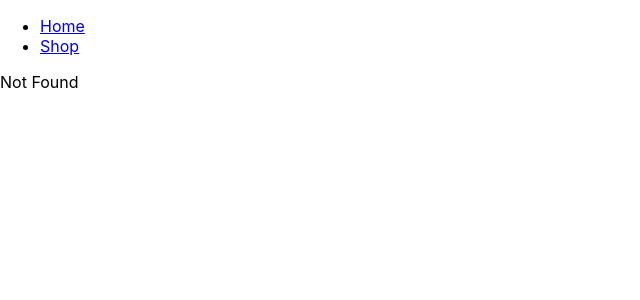
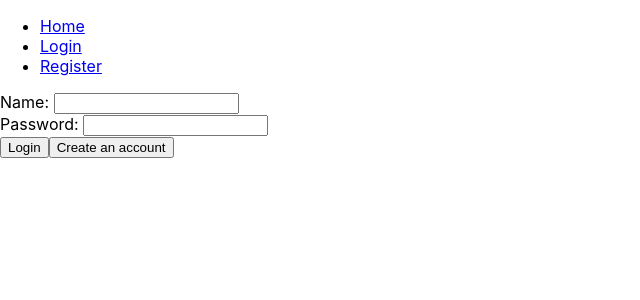
Before and after one commit to MartinHanak/pixel_frontend, a React (Create React App) app: page /login in a window 1280 px wide. Before the commit this address had no page. Shown: the top 300 px of the page, without its empty margins (0-640 px from the left). Built offline with nearby package versions, Linux system fonts and the light colour scheme.

Commit message:
Add Redux

```diff
--- a/src/App.tsx
+++ b/src/App.tsx
@@ -2,6 +2,7 @@ import React from 'react';
 import { Route, Routes } from 'react-router-dom';
 
 import Navbar from './components/Navbar';
+import LoginForm from './pages/LoginForm';
 
 function App() {
   return (
@@ -13,6 +14,7 @@ function App() {
       <main>
         <Routes>
           <Route path="/" element={<div>Home</div>} />
+          <Route path="/login" element={<LoginForm />} />
           <Route path="*" element={<div>Not Found</div>} />
         </Routes>
       </main>
--- a/src/components/Navbar.tsx
+++ b/src/components/Navbar.tsx
@@ -5,7 +5,8 @@ export default function Navbar() {
         <nav>
             <ul>
                 <li><Link to="/">Home</Link></li>
-                <li><Link to="/shop">Shop</Link></li>
+                <li><Link to="/login">Login</Link></li>
+                <li><Link to="/register">Register</Link></li>
             </ul>
         </nav>
     )
--- /dev/null
+++ b/src/hooks/typedStoreHooks.ts
@@ -0,0 +1,5 @@
+import { TypedUseSelectorHook, useDispatch, useSelector } from 'react-redux'
+import type {RootState, AppDispatch } from '../store/store'
+
+export const useAppDispatch: () => AppDispatch = useDispatch
+export const useAppSelector: TypedUseSelectorHook<RootState> = useSelector
--- a/src/index.tsx
+++ b/src/index.tsx
@@ -1,6 +1,9 @@
 import React from 'react';
 import ReactDOM from 'react-dom/client';
 import { BrowserRouter as Router } from 'react-router-dom';
+
+import store from './store/store'
+import { Provider } from 'react-redux';
 
 import './index.css';
 import App from './App';
@@ -10,8 +13,10 @@ const root = ReactDOM.createRoot(
 );
 root.render(
   <React.StrictMode>
-    <Router>
-      <App />
-    </Router>
+    <Provider store={store}>
+      <Router>
+        <App />
+      </Router>
+    </Provider>
   </React.StrictMode>
 );
--- /dev/null
+++ b/src/pages/LoginForm.tsx
@@ -0,0 +1,36 @@
+import React from "react"
+
+import { useAppDispatch, useAppSelector } from "../hooks/typedStoreHooks";
+import { login, logout } from '../reducers/loginSlice'
+
+export default function LoginForm() {
+
+    const loginUser = useAppSelector(state => state.login)
+    const dispatch = useAppDispatch()
+
+    const onSubmit = (e: React.FormEvent) => {
+        e.preventDefault();
+        console.log("hello")
+        dispatch(login({ username: "test", jwt: "test jwt" }))
+    }
+
+    return (
+        <form onSubmit={onSubmit}>
+            <label htmlFor="username">Name: </label>
+            <input type="text" name="username" id="username" />
+            <br />
+
+            <label htmlFor="password">Password: </label>
+            <input type="password" name="password" id="password" />
+            <br />
+
+            <button onClick={onSubmit}>
+                Login
+            </button>
+
+            <button>
+                Create an account
+            </button>
+        </form>
+    )
+}
--- /dev/null
+++ b/src/reducers/loginSlice.ts
@@ -0,0 +1,34 @@
+import { createSlice, PayloadAction } from '@reduxjs/toolkit'
+import type { RootState } from '../store/store'
+
+interface loginState {
+    username: string,
+    jwt: string
+}
+
+const initialLoginState: loginState = {
+    username: '',
+    jwt: ''
+}
+
+
+export const loginSlice = createSlice({
+    name: 'login',
+    initialState: initialLoginState,
+    reducers: {
+        logout: state => {
+            state.username = '',
+            state.jwt = ''
+        },
+        login: (state, action: PayloadAction<loginState>) => {
+            state.username = action.payload.username,
+            state.jwt = action.payload.jwt
+        }
+    }
+})
+
+export const { logout, login } = loginSlice.actions;
+
+export const selectLogin = (state: RootState) => state.login
+
+export default loginSlice.reducer
--- /dev/null
+++ b/src/store/store.ts
@@ -0,0 +1,13 @@
+import {configureStore } from '@reduxjs/toolkit'
+import loginReducer from '../reducers/loginSlice'
+
+const store = configureStore({
+    reducer: {
+        login: loginReducer
+    }
+})
+
+export default store
+
+export type RootState = ReturnType<typeof store.getState>
+export type AppDispatch = typeof store.dispatch
```
Also changed, not shown: package.json (+6 -1 lines), 1 other file (tests, documents, lock files or other folders).
